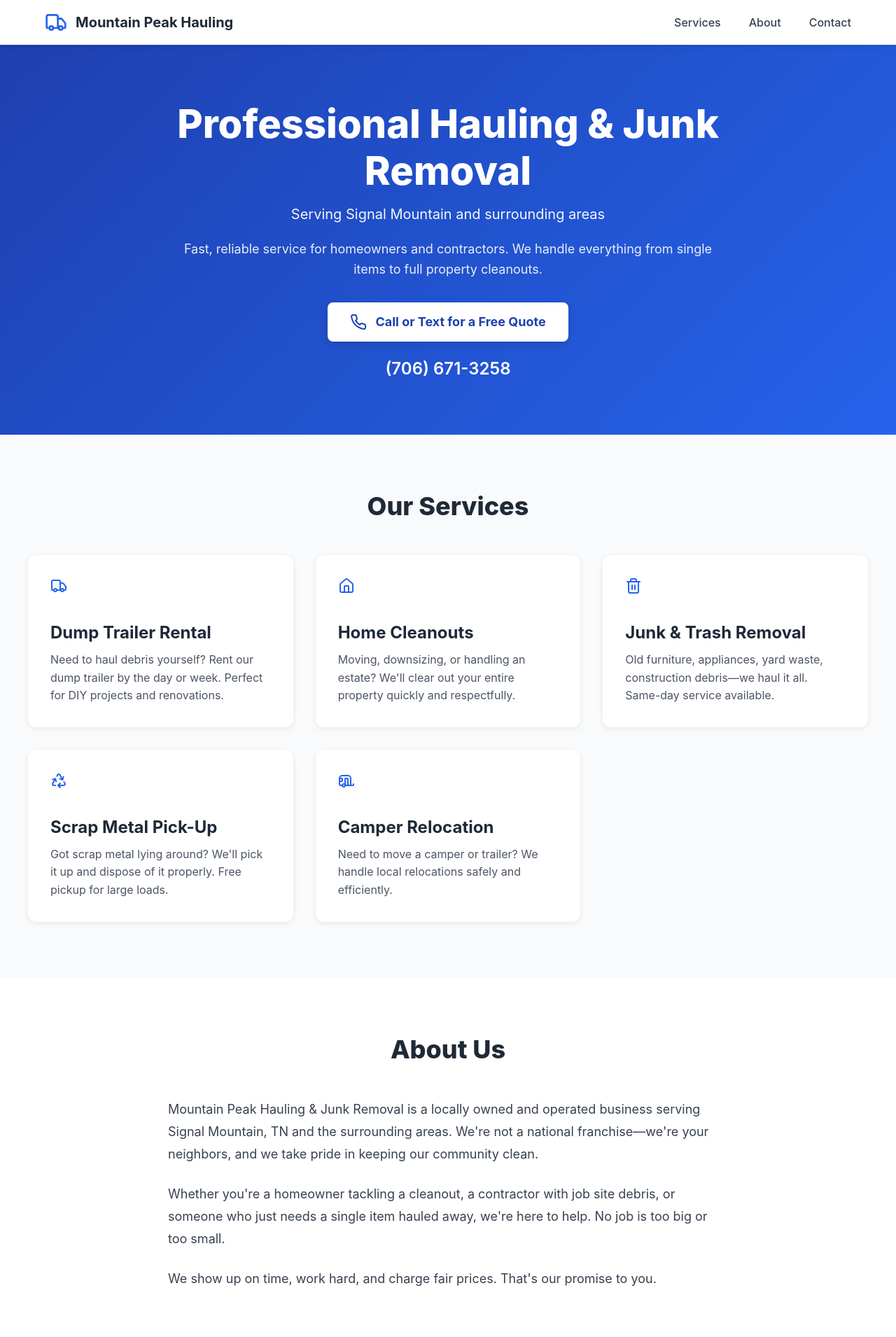
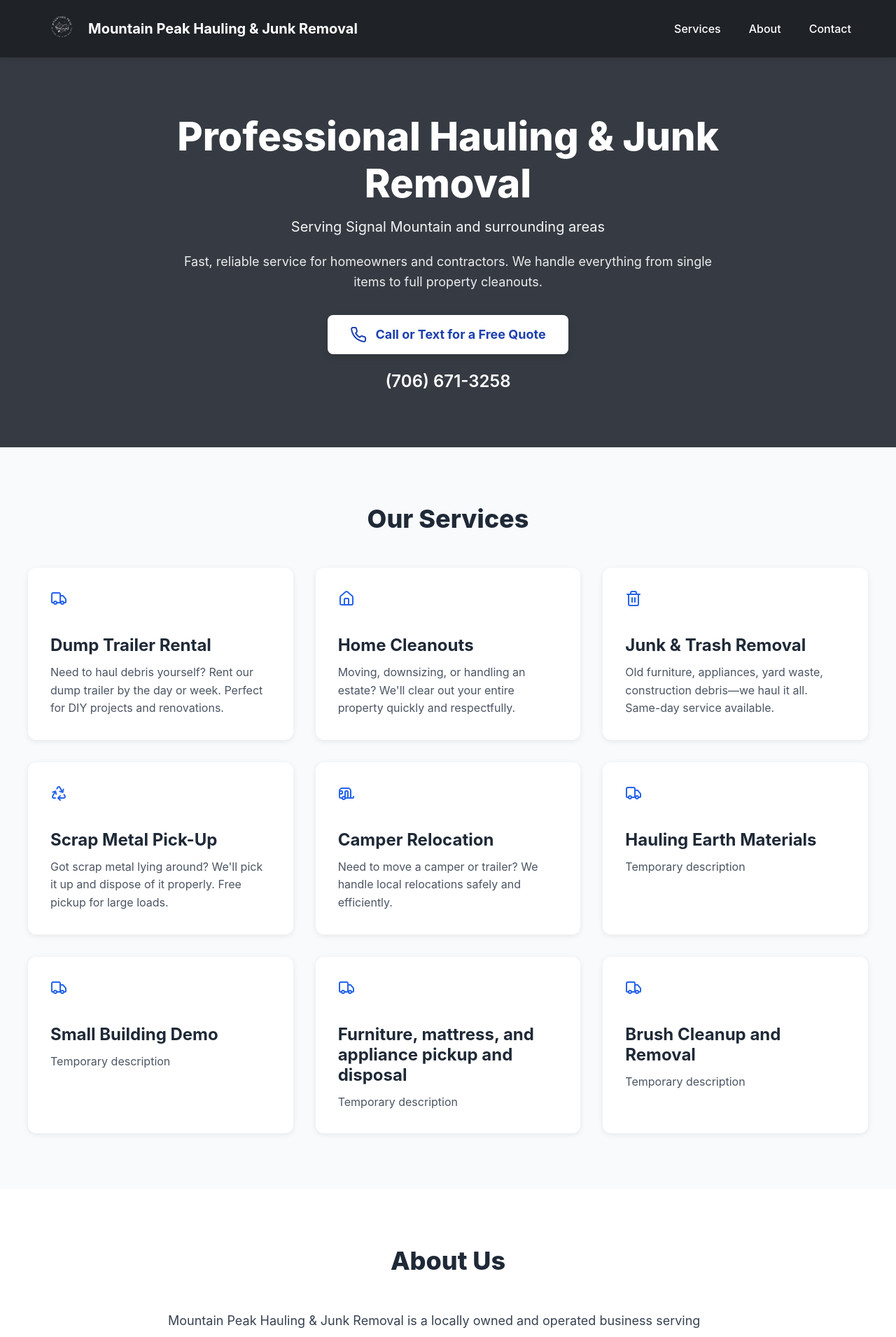
Before and after one commit to innerspacesys/mountain-peak-hauling-website, a Next.js app: page / in a window 1280 px wide. Shown: the top 1910 px of the page at 70% size. Built offline with nearby package versions, Linux system fonts and the light colour scheme.

Commit message:
First changes

```diff
--- a/app/page.module.css
+++ b/app/page.module.css
@@ -9,7 +9,7 @@
 .header {
   position: sticky;
   top: 0;
-  background: #ffffff;
+  background: #1f2227;
   box-shadow: 0 2px 8px rgba(0, 0, 0, 0.1);
   z-index: 100;
   padding: 1rem 0;
@@ -40,7 +40,7 @@
 .businessName {
   font-size: 1.25rem;
   font-weight: 700;
-  color: #1f2937;
+  color: #ffffff;
 }
 
 .nav {
@@ -49,7 +49,7 @@
 }
 
 .nav a {
-  color: #374151;
+  color: #ffffff;
   text-decoration: none;
   font-weight: 500;
   transition: color 0.2s;
@@ -61,7 +61,7 @@
 
 /* Hero Section */
 .hero {
-  background: linear-gradient(135deg, #1e40af 0%, #2563eb 100%);
+  background: #363B43;
   color: white;
   padding: 5rem 1.5rem;
   text-align: center;
@@ -253,7 +253,7 @@
 
 /* Footer */
 .footer {
-  background: #1f2937;
+  background: #1F2227;
   color: white;
   padding: 3rem 1.5rem;
   margin-top: auto;
--- a/app/page.tsx
+++ b/app/page.tsx
@@ -9,8 +9,8 @@ export default function HomePage() {
       <header className={styles.header}>
         <div className={styles.headerContent}>
           <div className={styles.logo}>
-            <Truck className={styles.logoIcon} />
-            <span className={styles.businessName}>Mountain Peak Hauling</span>
+            <img src="logo.png" alt="Mountain Peak Hauling Logo" width="50px" height="50px" />
+            <span className={styles.businessName}>Mountain Peak Hauling & Junk Removal</span>
           </div>
           <nav className={styles.nav}>
             <a href="#services">Services</a>
@@ -95,6 +95,48 @@ export default function HomePage() {
                   Need to move a camper or trailer? We handle local relocations safely and efficiently.
                 </p>
               </div>
+
+              <div className={styles.serviceCard}>
+                <div className={styles.serviceIcon}>
+                  <Truck />
+                </div>
+                <h3>Hauling Earth Materials</h3>
+                <p>
+                  Temporary description
+                </p>
+              </div>
+
+              <div className={styles.serviceCard}>
+                <div className={styles.serviceIcon}>
+                  <Truck />
+                </div>
+                <h3>Small Building Demo</h3>
+                <p>
+                  Temporary description
+                </p>
+              </div>
+
+              <div className={styles.serviceCard}>
+                <div className={styles.serviceIcon}>
+                  <Truck />
+                </div>
+                <h3>Furniture, mattress, and appliance pickup and disposal</h3>
+                <p>
+                  Temporary description
+                </p>
+              </div>
+
+              <div className={styles.serviceCard}>
+                <div className={styles.serviceIcon}>
+                  <Truck />
+                </div>
+                <h3>Brush Cleanup and Removal</h3>
+                <p>
+                  Temporary description
+                </p>
+              </div>
+
+
             </div>
           </div>
         </section>
```
Also changed, not shown: public/logo.png (added).
